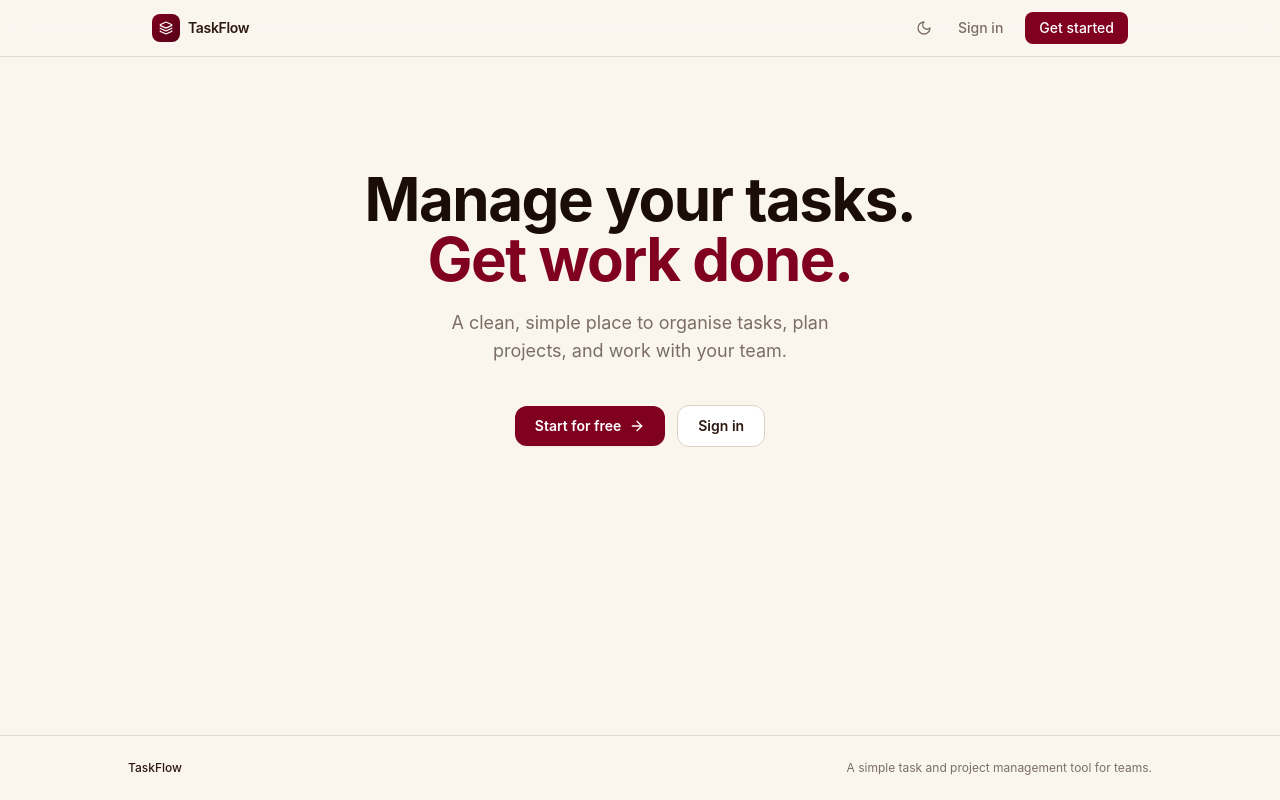
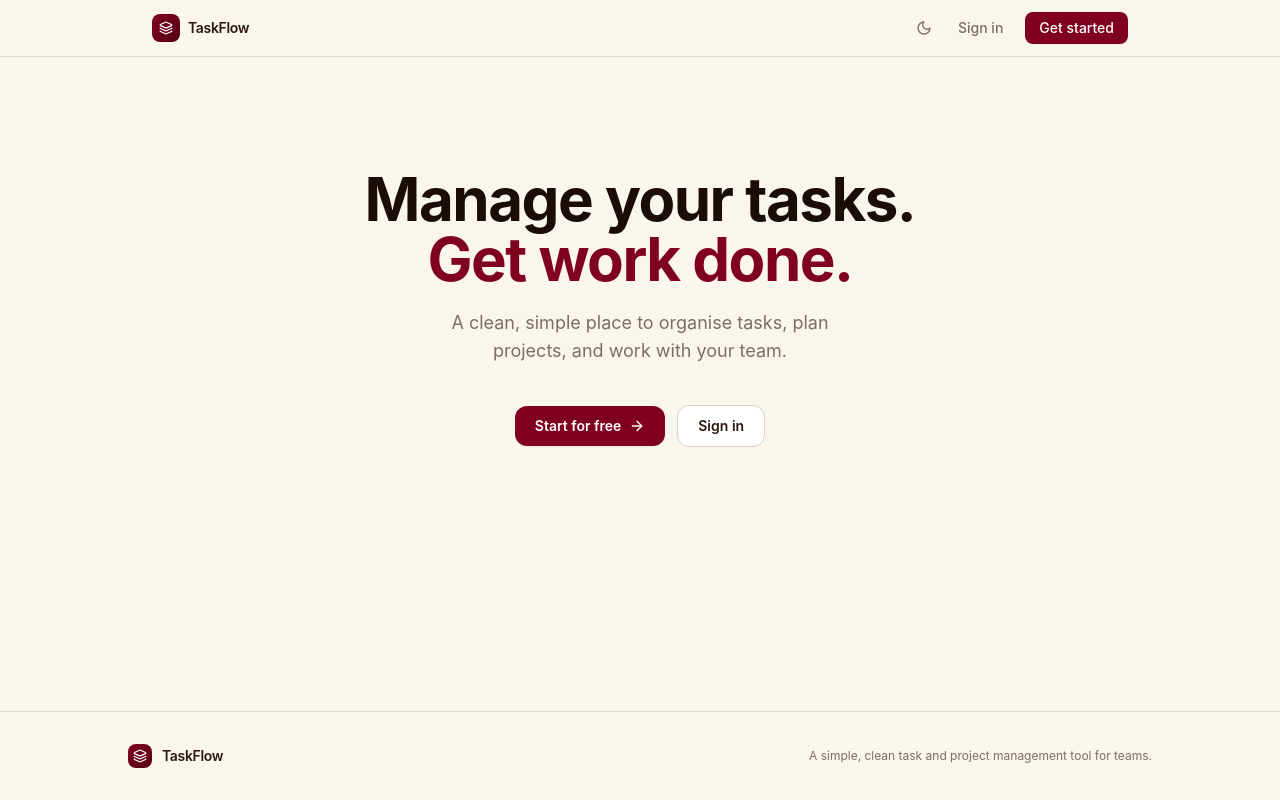
Before and after one commit to VinayKrishna-7/TaskFlow, a React (Vite) app in the folder client/: page / in a window 1280 px wide. Built offline with nearby package versions, Linux system fonts and the light colour scheme; no server answers.

Commit message:
feat: add logo and clean professional footer layout

```diff
--- a/client/src/pages/HomePage.tsx
+++ b/client/src/pages/HomePage.tsx
@@ -106,10 +106,20 @@ export const HomePage: React.FC = () => {
       </main>
 
       {/* ── Footer ── */}
-      <footer className="border-t border-[#E6DACB] dark:border-[#1C1C1C] py-6 px-6">
-        <div className="max-w-5xl mx-auto flex flex-col sm:flex-row items-center justify-between gap-2 text-xs text-[#7C6E65] dark:text-slate-500">
-          <span className="font-medium text-[#2C1810] dark:text-slate-300">TaskFlow</span>
-          <span>A simple task and project management tool for teams.</span>
+      <footer className="border-t border-[#E6DACB] dark:border-[#1C1C1C] py-8 px-6 mt-auto">
+        <div className="max-w-5xl mx-auto flex flex-col sm:flex-row items-center justify-between gap-4">
+          <Link to="/" className="flex items-center gap-2.5 group select-none">
+            <div className="w-6 h-6 rounded-lg bg-gradient-to-br from-[#800020] to-[#540015] dark:from-[#BD326D] dark:via-[#992355] dark:to-[#6B1439] flex items-center justify-center text-white shadow-xs group-hover:scale-105 transition-transform duration-200">
+              <Layers className="w-3.5 h-3.5" />
+            </div>
+            <span className="font-semibold text-sm tracking-tight text-[#2C1810] dark:text-slate-200 group-hover:text-maroon-700 dark:group-hover:text-[#BD326D] transition-colors">
+              TaskFlow
+            </span>
+          </Link>
+
+          <p className="text-xs text-[#7C6E65] dark:text-slate-500 text-center sm:text-right">
+            A simple, clean task and project management tool for teams.
+          </p>
         </div>
       </footer>
 
```
